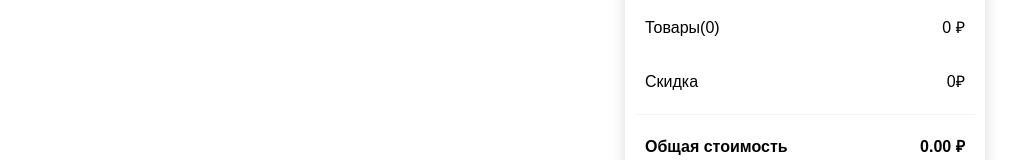
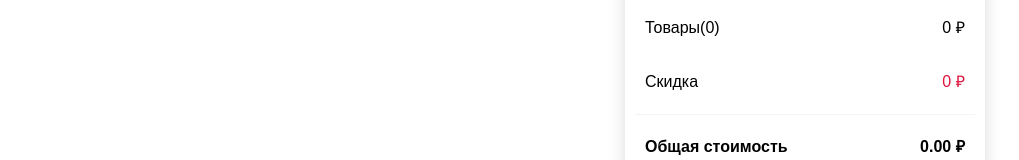
Before and after one commit to obonyasha/mydogfood, a React (Create React App) app: page /basket in a window 1280 px wide. Shown: the part 260-420 px from the top of the page, without its empty margins (127-1146 px from the left). Built offline with nearby package versions, Linux system fonts and the light colour scheme.

Commit message:
change Basket

```diff
--- a/src/blocks/basket.css
+++ b/src/blocks/basket.css
@@ -4,6 +4,10 @@
     padding: 10px;
     align-items: center;
     justify-content: space-between;
+}
+
+.product__block_rigth .basket__block span{
+    color: crimson;
 }
 
 .basket__block_left {
--- a/src/blocks/product.css
+++ b/src/blocks/product.css
@@ -81,7 +81,7 @@
 .product__add {
     min-width: 105px;
     display: flex;
-    gap: 10px;
+    gap: 5px;
     border: solid 0.5px darkgray;
     border-radius: 26px;
     cursor: pointer;
@@ -90,6 +90,7 @@
     font-size: 1.25rem;
     align-items: center;
     padding: 5px;
+    justify-content: space-between;
 }
 
 .product__btn {
--- a/src/pages/Basket.jsx
+++ b/src/pages/Basket.jsx
@@ -14,7 +14,7 @@ const Basket = () => {
     const endSum = basket.reduce((acc, el) => {
         return acc + el.cnt * el.price * (1 - el.discount / 100)
     }, 0)
-    const sale = sum - endSum;
+    const sale = endSum - sum;
 
     const inc = (id) => {
         setBasket(prev => prev.map(el => {
@@ -36,10 +36,26 @@ const Basket = () => {
             }))
         }
     }
+
+    // const textAge = (age) => {
+    //     if (age % 100 >= 5 && age % 100 <= 20) {
+    //         return age + ' лет';
+    //     } else {
+    //         age % 100 == age % 100 % 10;
+    //         if (age % 100 == 1) {
+    //             return age + ' год';
+    //         } else if (age % 100 >= 2 && age % 100 <= 4) {
+    //             return age + ' года';
+    //         } else {
+    //             return age + ' лет';
+    //         }
+    //     }
+    // }
+
     return (
         <div className="wrapper__product">
             <h1>
-                0 товаров в корзине
+                {basket.length} товаров в корзине
             </h1>
             <div className="product__block">
                 <div className="basket__block_left">
@@ -60,10 +76,10 @@ const Basket = () => {
                             <span className="basket__price">
                                 {el.discount > 0
                                     ? <>
-                                        <del>{el.price}&nbsp;₽</del>
-                                        <span className="font__bold">{el.price * (100 - el.discount) / 100}&nbsp;₽</span>
+                                        <del>{el.price*el.cnt}&nbsp;₽</del>
+                                        <span className="font__bold">{(el.price * (100 - el.discount) / 100)*el.cnt}&nbsp;₽</span>
                                     </>
-                                    : <p className="font__bold">{el.price}&nbsp;₽</p>
+                                    : <p className="font__bold">{el.price*el.cnt}&nbsp;₽</p>
                                 }
                             </span>
                             <button className="transition basket__delete"
@@ -82,7 +98,7 @@ const Basket = () => {
                         </div>
                         <div className="basket__block">
                             <p className="btn__grey">Скидка</p>
-                            <p>{sale}₽</p>
+                            <span>{sale} ₽</span>
                         </div>
                         <hr />
                         <div className="basket__block">
```
